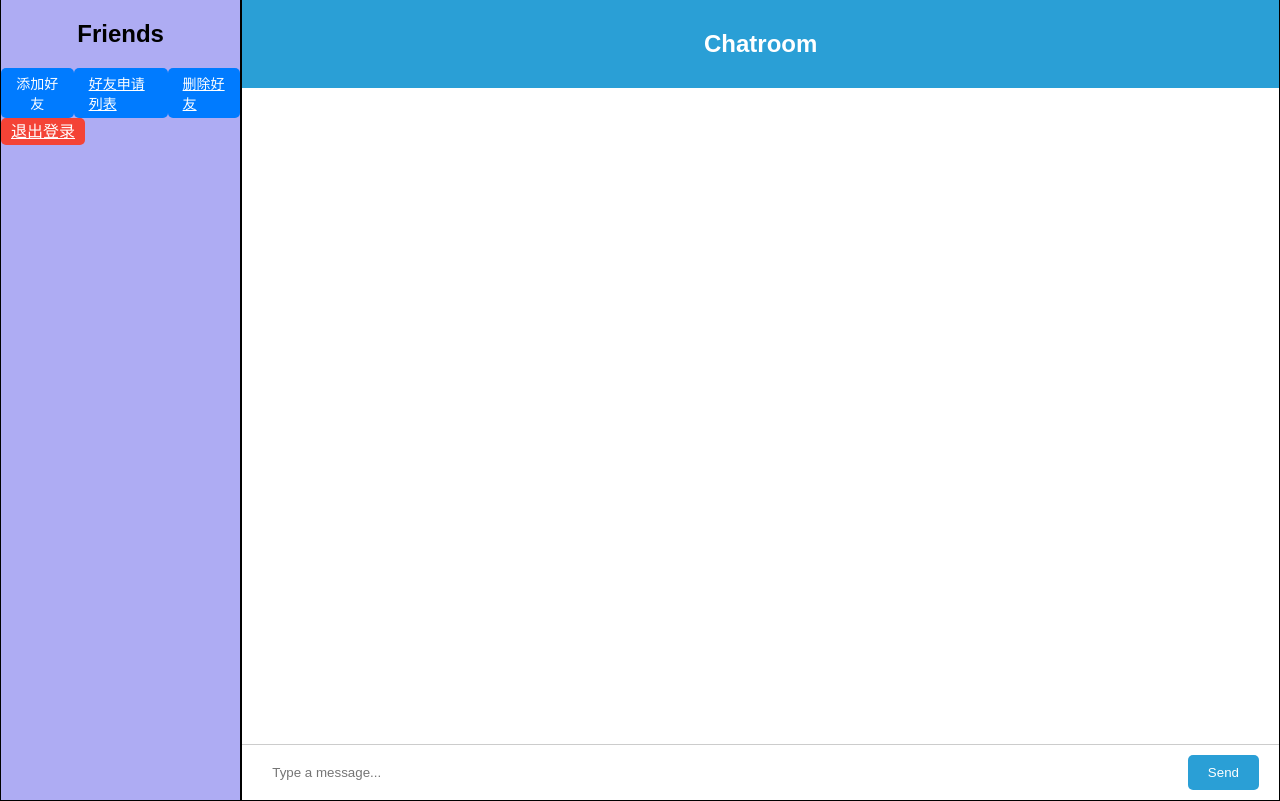
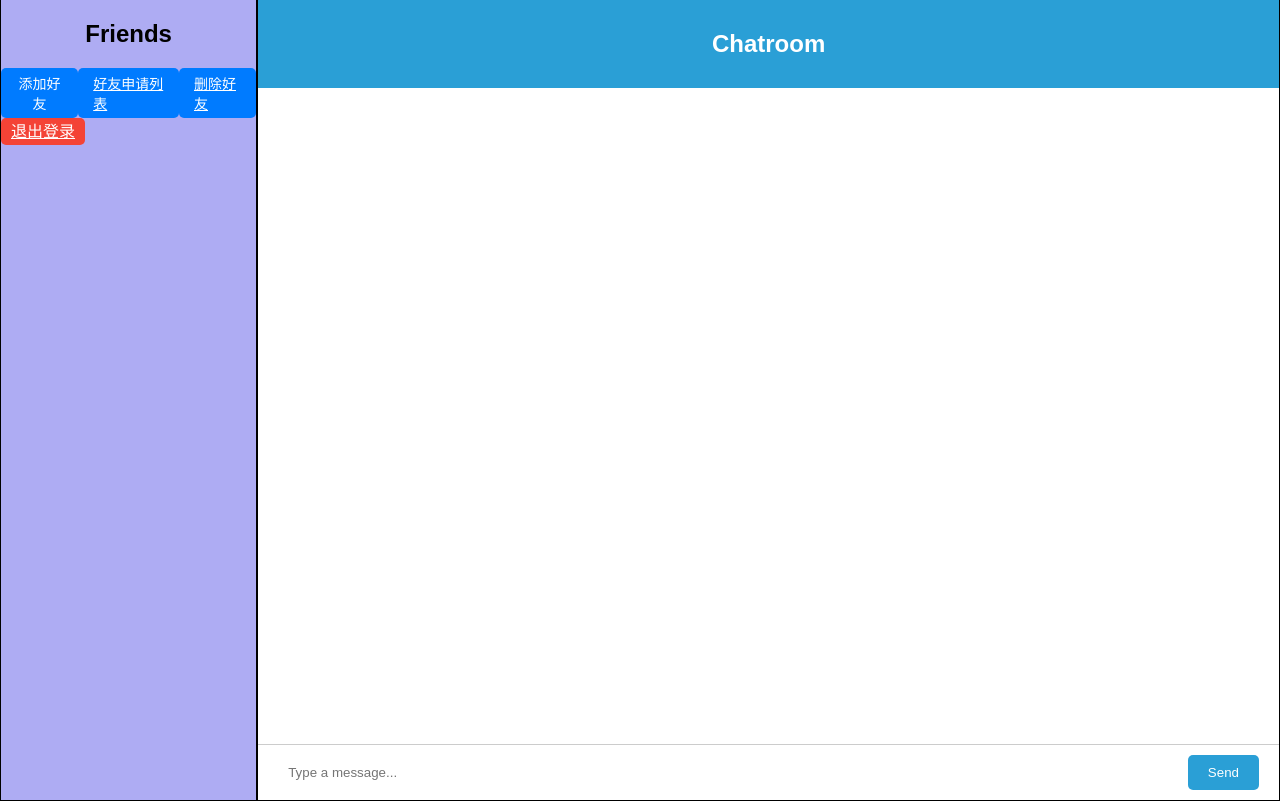
Before and after one commit to Smart-SangGe/Program_Design, a Flask app: page /chat in a window 1280 px wide. Run offline with Flask 3, Linux system fonts and the light colour scheme; the visitor is signed in with stand-in values (Sample User, id 1); data comes from the database, SQL or seed files in the repository; data that the repository does not hold is empty; some libraries are stand-ins or nearby versions.

Commit message:
调整聊天界面

```diff
--- a/static/css/chat.css
+++ b/static/css/chat.css
@@ -10,7 +10,7 @@ body {
 
 .chat-container {
     position: relative;
-    width: 1300px;
+    width: 80%;
     height: 100%;
     border: 1px solid #000000;
     background-color: #fff;
@@ -80,7 +80,7 @@ body {
 }
 
 .friends-container {
-    width: 300px;  /* 或其他你喜欢的宽度 */
+    width: 20%;
     height: inherit;
     background-color: #aeacf3;
     border: 1px solid #000000;
```
